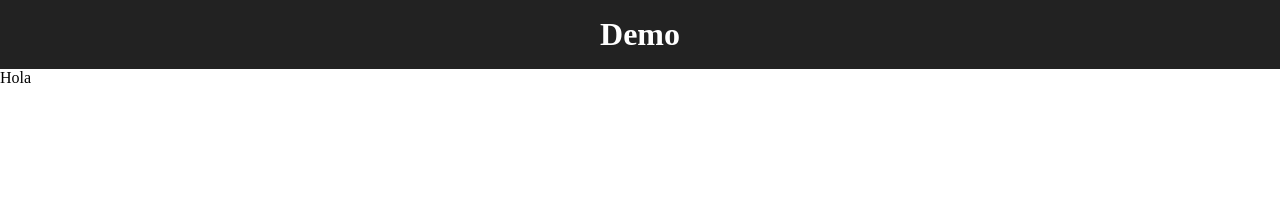
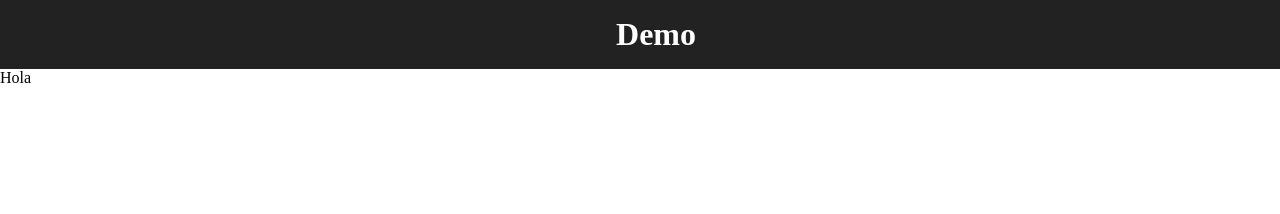
Before and after one commit to CarbajalS/FramaTemplate, a Jekyll site: the page built from index.html, in a window 1280 px wide. Shown: the top 214 px of the page. Built offline with Jekyll 4.4.1, drawn with Linux system fonts in a browser that asks for light colours.

Commit message:
Add files via upload

```diff
--- a/assets/css/sitio/styles.css
+++ b/assets/css/sitio/styles.css
@@ -8,11 +8,11 @@ body {
 
 .header {
 width:100%;
+padding:1em;
 }
 
 .header p {
 font-size:2em;
-padding:16px;
 text-align:center;
 font-weight:bold;
 }
```
